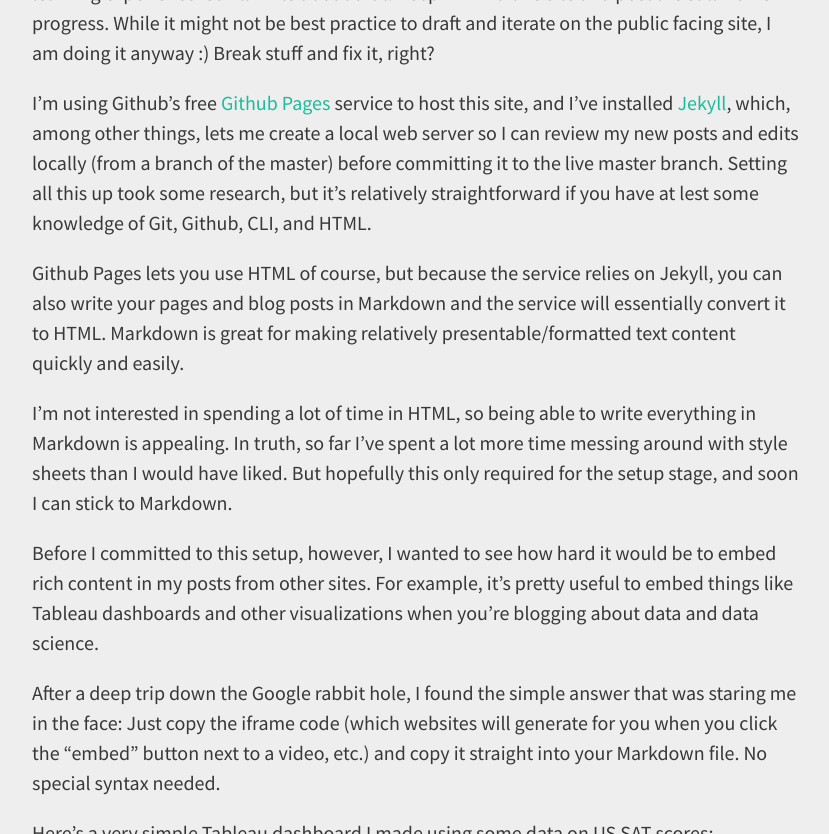
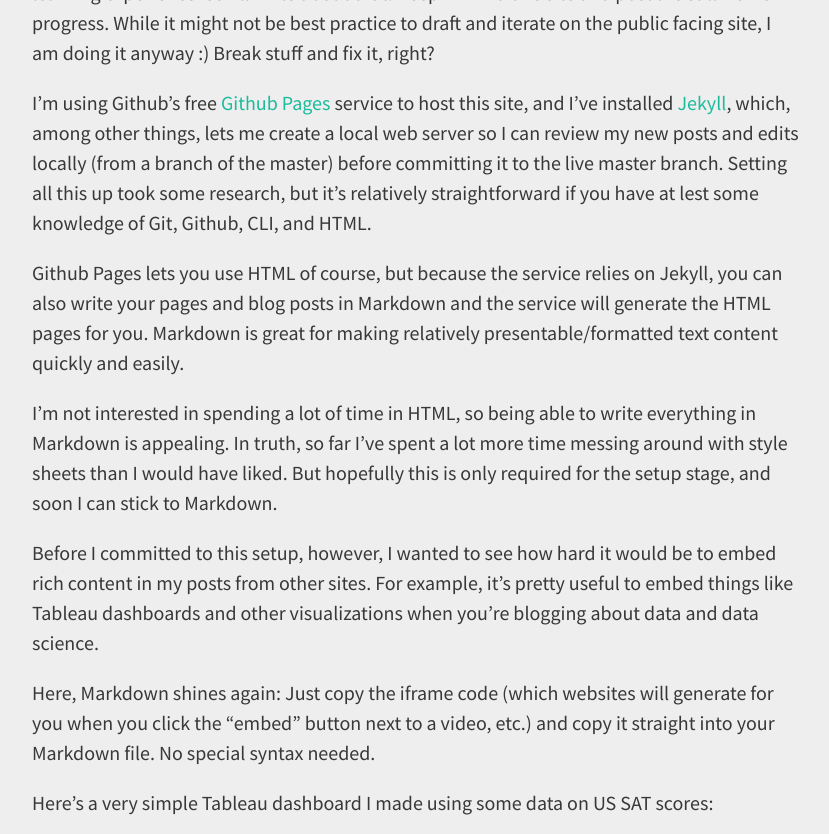
Before and after one commit to MikeS-nth/MikeS-nth.github.io, a Jekyll site: the page built from _posts/2017-03-11-first-post.md, in a window 1280 px wide and 900 px high, scrolled down 528 px, cut to the strip 0-834 px from the top of the window. Shown: the whole strip, without its empty margins (224-1053 px from the left). Built offline with Jekyll 4.4.1, drawn with Linux system fonts in a browser that asks for light colours; nearby versions of some CDN libraries.

Commit message:
first post fixes

```diff
--- a/_posts/2017-03-11-first-post.md
+++ b/_posts/2017-03-11-first-post.md
@@ -7,13 +7,13 @@
 
 I'm using Github's free [Github Pages](https://pages.github.com) service to host this site, and I've installed [Jekyll](http://jekyllrb.com), which, among other things, lets me create a local web server so I can review my new posts and edits locally (from a branch of the master) before committing it to the live master branch.  Setting all this up took some research, but it's relatively straightforward if you have at lest some knowledge of Git, Github, CLI, and HTML.
 
-Github Pages lets you use HTML of course, but because the service relies on Jekyll, you can also write your pages and blog posts in Markdown and the service will essentially convert it to HTML.  Markdown is great for making relatively presentable/formatted text content quickly and easily.
+Github Pages lets you use HTML of course, but because the service relies on Jekyll, you can also write your pages and blog posts in Markdown and the service will generate the HTML pages for you.  Markdown is great for making relatively presentable/formatted text content quickly and easily.
 
-I'm not interested in spending a lot of time in HTML, so being able to write everything in Markdown is appealing.  In truth, so far I've spent a lot more time messing around with style sheets than I would have liked. But hopefully this only required for the setup stage, and soon I can stick to Markdown.
+I'm not interested in spending a lot of time in HTML, so being able to write everything in Markdown is appealing.  In truth, so far I've spent a lot more time messing around with style sheets than I would have liked. But hopefully this is only required for the setup stage, and soon I can stick to Markdown.
 
 Before I committed to this setup, however, I wanted to see how hard it would be to embed rich content in my posts from other sites.  For example, it's pretty useful to embed things like Tableau dashboards and other visualizations when you're blogging about data and data science.
 
-After a deep trip down the Google rabbit hole, I found the simple answer that was staring me in the face:  Just copy the iframe code (which websites will generate for you when you click the "embed" button next to a video, etc.) and copy it straight into your Markdown file.  No special syntax needed. <facepalm>
+Here, Markdown shines again:  Just copy the iframe code (which websites will generate for you when you click the "embed" button next to a video, etc.) and copy it straight into your Markdown file.  No special syntax needed. <facepalm>
 
 Here's a very simple Tableau dashboard I made using some data on US SAT scores:
 
```
